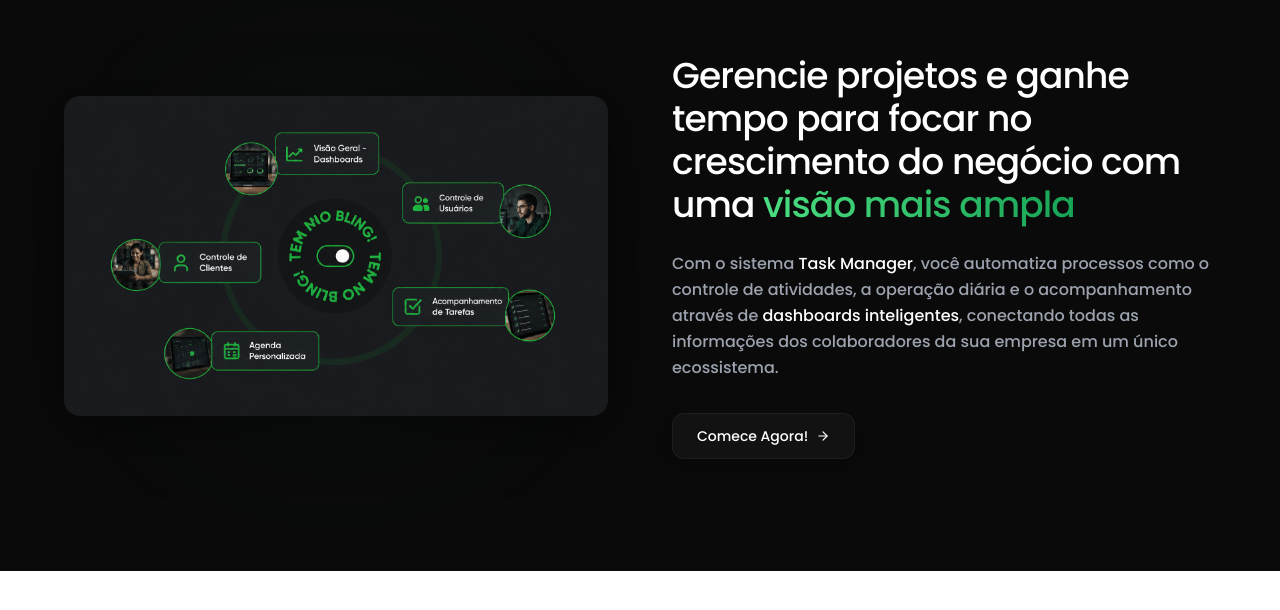
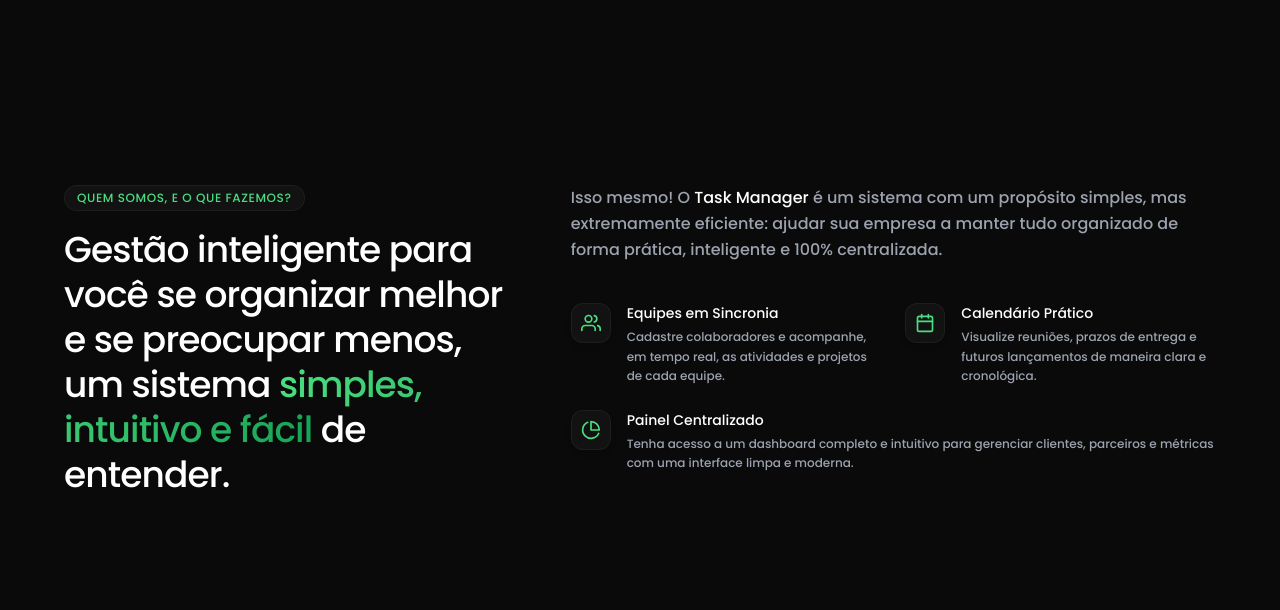
Before and after one commit to Next-Solve-Studio/taskmanager-page, a Next.js app: page / in a window 1280 px wide. Shown: the part 1790-2400 px from the top of the page. Before the commit the page ends 2361 px from the top, so only its background shows below. Built offline with nearby package versions, Linux system fonts and the light colour scheme.

Commit message:
Criação da sessão Sobre, que vai ficar no home.
Essa sessão é uma forma resumida de falar um pouco sobre o sistema.

```diff
--- a/src/components/home/HomeMain.tsx
+++ b/src/components/home/HomeMain.tsx
@@ -1,5 +1,6 @@
 import ContentInitial from "./Sections/ContentInitial"
 import ApresentationSistem from "./Sections/ApresentationSistem"
+import AboutHome from "./Sections/AboutHome"
 import StartSistem from "./CTAs/StartSistem"
 
 export default function HomeMain() {
@@ -7,6 +8,7 @@ export default function HomeMain() {
         <main className='w-full h-full flex flex-col overflow-hidden bg-(--bg-main)'>
             <ContentInitial />
             <ApresentationSistem />
+            <AboutHome />
             <StartSistem /> {/* CTA */}
         </main>
     )
--- /dev/null
+++ b/src/components/home/Sections/AboutHome.tsx
@@ -0,0 +1,98 @@
+"use client"
+
+import { useEffect } from "react"
+import { FiUsers, FiCalendar, FiPieChart } from "react-icons/fi"
+import AOS from "aos"
+import "aos/dist/aos.css"
+
+export default function AboutHome() {
+    useEffect(() => {
+        AOS.init({
+            duration: 1000,
+            once: true,
+            easing: "ease",
+        })
+    }, [])
+
+    return (
+        <section className="bg-(--bg-main) text-(--text-primary) py-20 md:py-28 border-t border-(--border-main) relative overflow-hidden min-h-screen flex items-center">
+
+            <div className="max-w-7xl mx-auto px-6 md:px-10 lg:px-16">
+
+                {/* GRID PRINCIPAL ASIMÉTRICO */}
+                <div className="grid grid-cols-1 lg:grid-cols-12 gap-12 lg:gap-16 items-start">
+
+                    {/* COLUNA ESQUERDA: Chamada Principal */}
+                    <div className="lg:col-span-5 space-y-4" data-aos="fade-right">
+                        <span className="inline-flex items-center text-xs font-semibold tracking-wider uppercase text-[var(--color-green)] bg-[var(--bg-card)] border border-[var(--border-main2)] px-3 py-1 rounded-full">
+                            Quem somos, e o que fazemos?
+                        </span>
+
+                        <h1 className="text-2xl sm:text-3xl md:text-4xl font-extrabold tracking-tight leading-[1.25] text-(--text-primary)">
+                            Gestão inteligente para você se organizar melhor e se preocupar menos, um sistema{" "}
+                            <span className="text-transparent bg-clip-text bg-gradient-to-r from-[var(--color-green)] to-[var(--color-green-700)]">
+                                simples, intuitivo e fácil
+                            </span>{" "}
+                            de entender.
+                        </h1>
+                    </div>
+
+                    {/* COLUNA DIREITA: Texto transformado em blocos escaneáveis */}
+                    <div className="lg:col-span-7 space-y-8" data-aos="fade-left" data-aos-delay="200">
+
+                        <p className="text-sm sm:text-base text-[var(--text-secondary)] font-light leading-relaxed">
+                            Isso mesmo! O <span className="text-(--text-primary) font-bold">Task Manager</span> é um sistema com um propósito simples, mas extremamente eficiente: ajudar sua empresa a manter tudo organizado de forma prática, inteligente e 100% centralizada.
+                        </p>
+
+                        {/* MINICARDS DOS PILARES (Seu texto resumido visualmente) */}
+                        <div className="grid grid-cols-1 sm:grid-cols-2 gap-6 pt-2">
+
+                            {/* Item 1 */}
+                            <div className="flex gap-4 group">
+                                <div className="flex items-center justify-center min-w-10 min-h-10 w-10 h-10 rounded-xl bg-[var(--bg-card)] border border-[var(--border-main2)] text-[var(--color-green)] group-hover:bg-[var(--color-green)] group-hover:text-black transition-colors duration-300 shadow-md">
+                                    <FiUsers size={20} />
+                                </div>
+                                <div className="space-y-1">
+                                    <h3 className="text-sm font-semibold text-(--text-primary)">Equipes em Sincronia</h3>
+                                    <p className="text-xs text-[var(--text-secondary)] font-light leading-relaxed">
+                                        Cadastre colaboradores e acompanhe, em tempo real, as atividades e projetos de cada equipe.
+                                    </p>
+                                </div>
+                            </div>
+
+                            {/* Item 2 */}
+                            <div className="flex gap-4 group">
+                                <div className="flex items-center justify-center min-w-10 min-h-10 w-10 h-10 rounded-xl bg-[var(--bg-card)] border border-[var(--border-main2)] text-[var(--color-green)] group-hover:bg-[var(--color-green)] group-hover:text-black transition-colors duration-300 shadow-md">
+                                    <FiCalendar size={20} />
+                                </div>
+                                <div className="space-y-1">
+                                    <h3 className="text-sm font-semibold text-(--text-primary)">Calendário Prático</h3>
+                                    <p className="text-xs text-[var(--text-secondary)] font-light leading-relaxed">
+                                        Visualize reuniões, prazos de entrega e futuros lançamentos de maneira clara e cronológica.
+                                    </p>
+                                </div>
+                            </div>
+
+                            {/* Item 3 */}
+                            <div className="flex gap-4 group sm:col-span-2">
+                                <div className="flex items-center justify-center min-w-10 min-h-10 w-10 h-10 rounded-xl bg-[var(--bg-card)] border border-[var(--border-main2)] text-[var(--color-green)] group-hover:bg-[var(--color-green)] group-hover:text-black transition-colors duration-300 shadow-md">
+                                    <FiPieChart size={20} />
+                                </div>
+                                <div className="space-y-1">
+                                    <h3 className="text-sm font-semibold text-(--text-primary)">Painel Centralizado</h3>
+                                    <p className="text-xs text-[var(--text-secondary)] font-light leading-relaxed">
+                                        Tenha acesso a um dashboard completo e intuitivo para gerenciar clientes, parceiros e métricas com uma interface limpa e moderna.
+                                    </p>
+                                </div>
+                            </div>
+
+                        </div>
+
+                    </div>
+
+                </div>
+
+            </div>
+        </section>
+    )
+}
```
